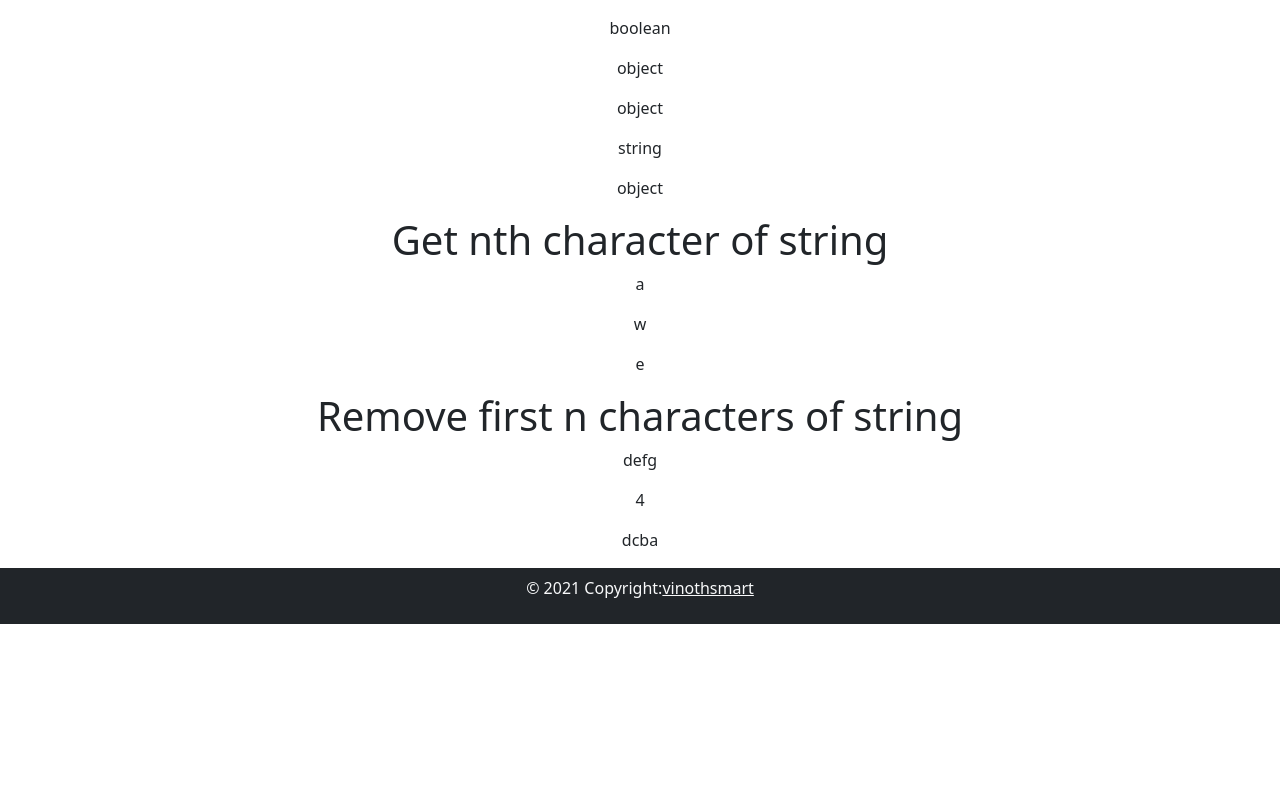
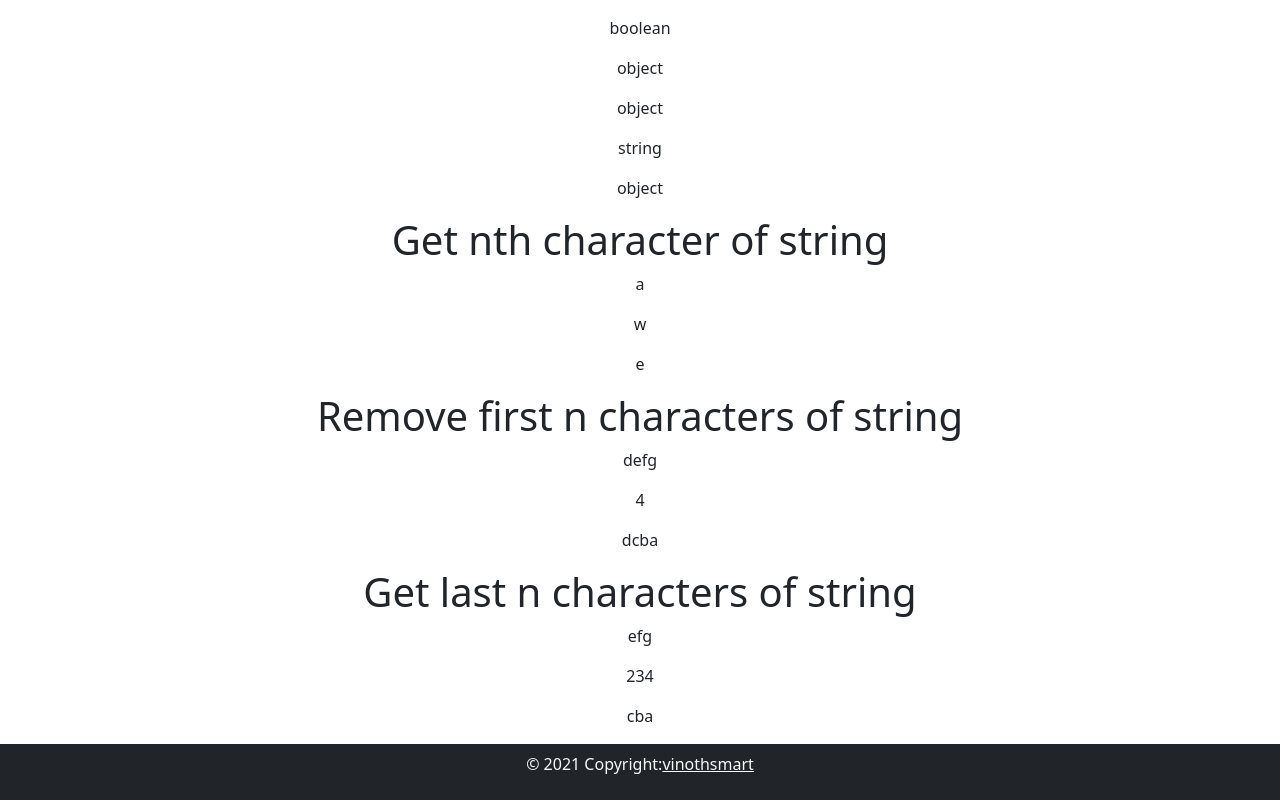
Before and after one commit to vinothsmart/react-redux-dashboard, a React (Create React App) app: page /jsc/basic in a window 1280 px wide. Shown: the part 561-1361 px from the top of the page. Before the commit the page ends 1185 px from the top, so only its background shows below. Built offline with nearby package versions, Linux system fonts and the light colour scheme.

Commit message:
Get last n characters of string

```diff
--- a/src/components/pages/JsChallage/Basic.js
+++ b/src/components/pages/JsChallage/Basic.js
@@ -6,6 +6,7 @@ const Basic = () => {
   const getType = (a) => typeof a;
   const nthChar = (a, n) => a[n - 1];
   const removeFirstThree = (a) => a.slice(3);
+  const removeLastThree = (a) => a.slice(-3);
   return (
     <div>
       <center>
@@ -42,6 +43,12 @@ const Basic = () => {
         <p>{removeFirstThree("1234")}</p>
         <p>{removeFirstThree("fgedcba")}</p>
       </center>
+      <center>
+        <h1>Get last n characters of string</h1>
+        <p>{removeLastThree("abcdefg")}</p>
+        <p>{removeLastThree("1234")}</p>
+        <p>{removeLastThree("fgedcba")}</p>
+      </center>
     </div>
   );
 };
```
